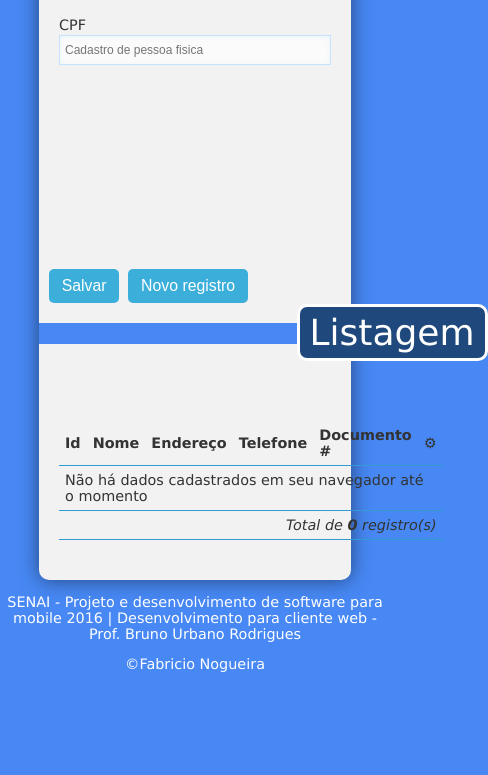
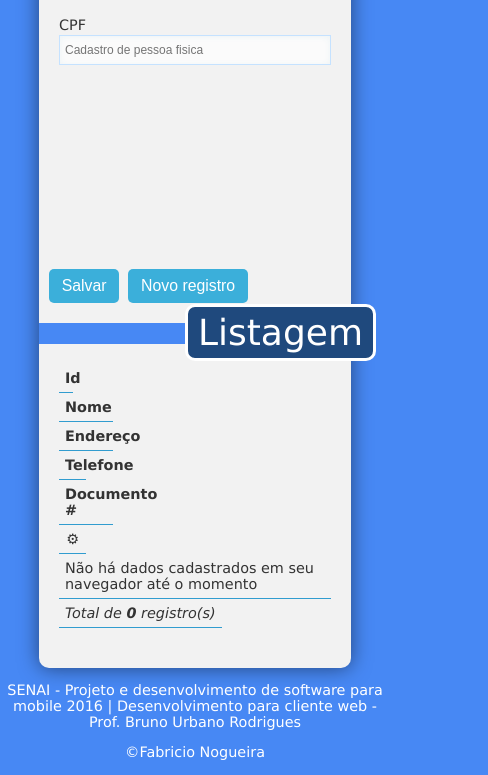
Before and after one commit to senaigo-desenvolvimento-mobile-2015/dpcw-exercicio-avaliativo-a-1, a website: page index.html in a window 390 px wide. Shown: the part 616-1391 px from the top of the page, 488 px wide, since content can reach past the window. Before the commit the page ends 1303 px from the top, so only its background shows below. Drawn offline with Linux system fonts and the light colour scheme.

Commit message:
Responsive table

```diff
--- a/desenvolvimento/css/grid.less
+++ b/desenvolvimento/css/grid.less
@@ -14,7 +14,7 @@
     padding: 10px;
 }
 
-@media all and ( min-width: 600px ) {
+@media all and ( min-width: 37.5em ) {
 
     .row {
         display: table;
--- a/desenvolvimento/css/html.less
+++ b/desenvolvimento/css/html.less
@@ -37,6 +37,12 @@ h3{
 h4{
     font: @title-font;
     font-size: 1.0em;
+}
+
+@media all and ( max-width: 750px) {
+    table, thead, tbody, th, td, tr {
+	    display: block;
+    }
 }
 
 table {
```
Also changed, not shown: css/main.min.css.
